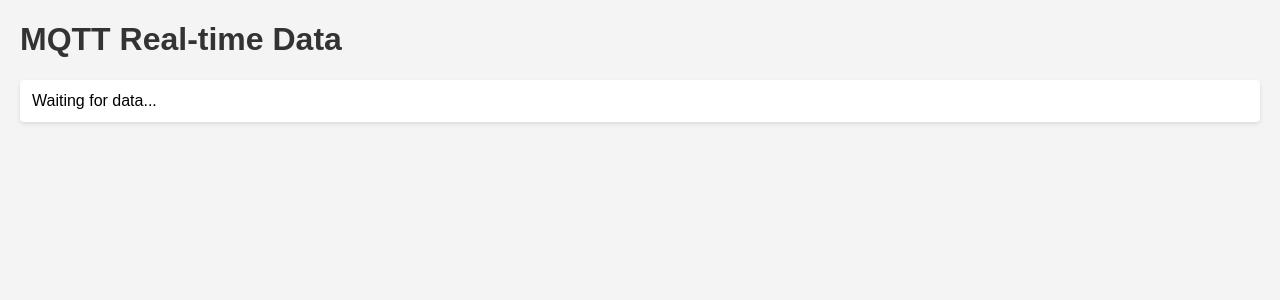
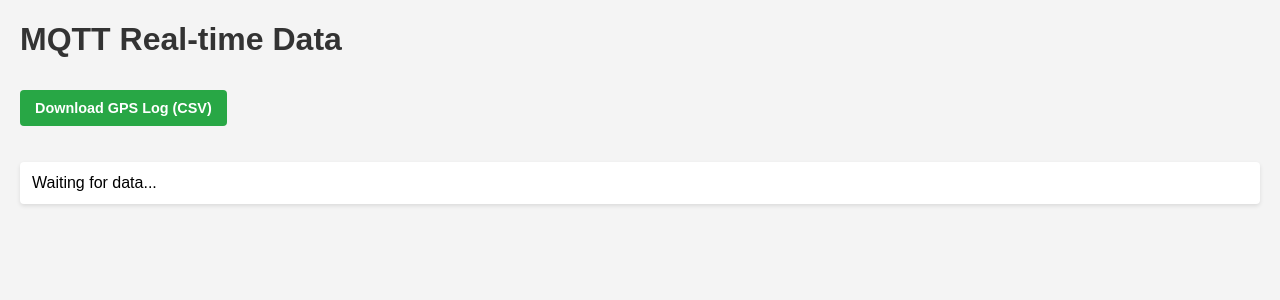
Before and after one commit to KUTuaNithid/buddyninja, a Flask app: page / in a window 1280 px wide. Shown: the top 300 px of the page. Run offline with Flask 3, Linux system fonts and the light colour scheme; some libraries are stand-ins or nearby versions.

Commit message:
CSV download feature

```diff
--- a/coding/app.py
+++ b/coding/app.py
@@ -1,11 +1,14 @@
 import paho.mqtt.client as mqtt
-from flask import Flask, render_template
+from flask import Flask, render_template, make_response
+import csv
+import io
 from flask_socketio import SocketIO
 import traceback
 import json
 from collections import deque
 from datetime import datetime
 from typing import Optional, Dict, Any
+import threading
 
 # --- Flask and SocketIO Initialization ---
 app = Flask(__name__)
@@ -19,6 +22,12 @@ MQTT_PORT = 1883
 # This is the topic your server will subscribe to
 MQTT_TOPIC = "v1/devices/ESP32_001/telemetry"
 output_message = ""
+
+# --- In-Memory Data Storage ---
+# We will store the GPS data here.
+# We need a lock to make this thread-safe!
+data_log = []
+data_lock = threading.Lock()
 
 # ----------------- Utility: payload decode -----------------
 def u16_to_lon(u16: int) -> float:
@@ -107,7 +116,16 @@ def on_message(client, userdata, msg):
         print("receive message decoded", entry)
         # Emit the message to all connected web clients
         # We use a custom event name 'mqtt_message'
+        # Here is not working, need to do in seperate thread
         # socketio.emit('mqtt_message', {'topic': msg.topic, 'payload': msg.payload.decode()})
+
+        # Save the data to log
+        with data_lock:
+            data_log.append({
+                'timestamp': rx_ts,
+                'lat': decoded['lat'],
+                'lon': decoded['lon']
+            })
 
     except Exception as e:
         print("Error parsing MQTT message: %s\n%s" % (e, traceback.format_exc()))
@@ -131,6 +149,47 @@ client.loop_start()
 def index():
     """Serve the index page."""
     return render_template('index.html')
+
+@app.route('/download')
+def download_csv():
+    """
+    This new route generates and sends the CSV file.
+    """
+    print("Download request received. Generating CSV...")
+
+    # Create an in-memory string buffer
+    si = io.StringIO()
+
+    # Create a CSV writer
+    writer = csv.writer(si)
+
+    # Write the CSV header
+    writer.writerow(['timestamp', 'latitude', 'longitude'])
+
+    # --- Thread-safe read from our log ---
+    # We copy the data inside the lock to minimize blocking
+    log_copy = []
+    with data_lock:
+        log_copy = data_log.copy()
+    # --- End of thread-safe block ---
+
+    # Write the data rows
+    if log_copy:
+        for row in log_copy:
+            writer.writerow([row['timestamp'], row['lat'], row['lon']])
+
+    # Get the CSV data as a string
+    output = si.getvalue()
+
+    # Create a Flask response object
+    response = make_response(output)
+
+    # Set the headers to trigger a file download
+    response.headers["Content-Disposition"] = "attachment; filename=gps_data.csv"
+    response.headers["Content-Type"] = "text/csv"
+
+    print("Sending CSV file to client.")
+    return response
 
 # --- SocketIO Events ---
 @socketio.on('connect')
--- /dev/null
+++ b/coding/gps_data.csv
@@ -0,0 +1,5 @@
+timestamp,latitude,longitude
+2025-11-08T21:47:46.345381,-34.15014877546349,70.00869764248111
+2025-11-08T21:47:49.346687,-34.15014877546349,70.00869764248111
+2025-11-08T21:47:52.348309,-34.15014877546349,70.00869764248111
+2025-11-08T21:47:55.349381,-34.15014877546349,70.00869764248111
--- a/coding/templates/index.html
+++ b/coding/templates/index.html
@@ -7,6 +7,25 @@
     <style>
         body { font-family: Arial, sans-serif; margin: 20px; background-color: #f4f4f4; }
         h1 { color: #333; }
+
+        /* --- Style for the new Download Button --- */
+        #download-btn {
+            display: inline-block;
+            margin-top: 10px;
+            margin-bottom: 20px;
+            padding: 10px 15px;
+            background-color: #28a745; /* Green */
+            color: white;
+            text-decoration: none;
+            border-radius: 4px;
+            font-weight: bold;
+            font-size: 0.9em;
+        }
+
+        #download-btn:hover {
+            background-color: #218838;
+        }
+
         #messages { list-style-type: none; padding: 0; }
         #messages li {
             background: #fff;
@@ -20,6 +39,10 @@
 </head>
 <body>
     <h1>MQTT Real-time Data</h1>
+
+    <!-- --- The new Download Button --- -->
+    <a href="/download" id="download-btn">Download GPS Log (CSV)</a>
+
     <ul id="messages">
         <li>Waiting for data...</li>
     </ul>
```
